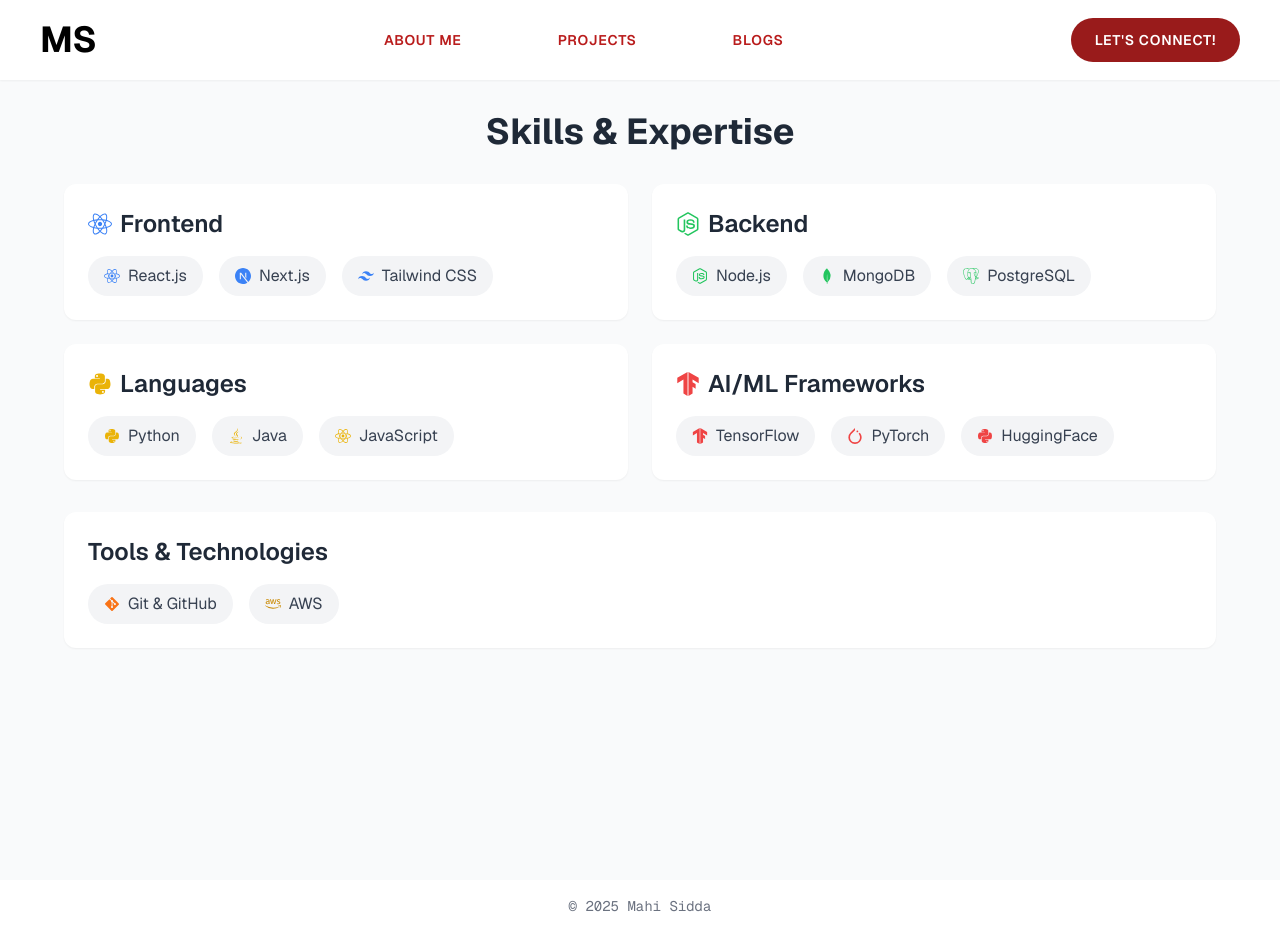
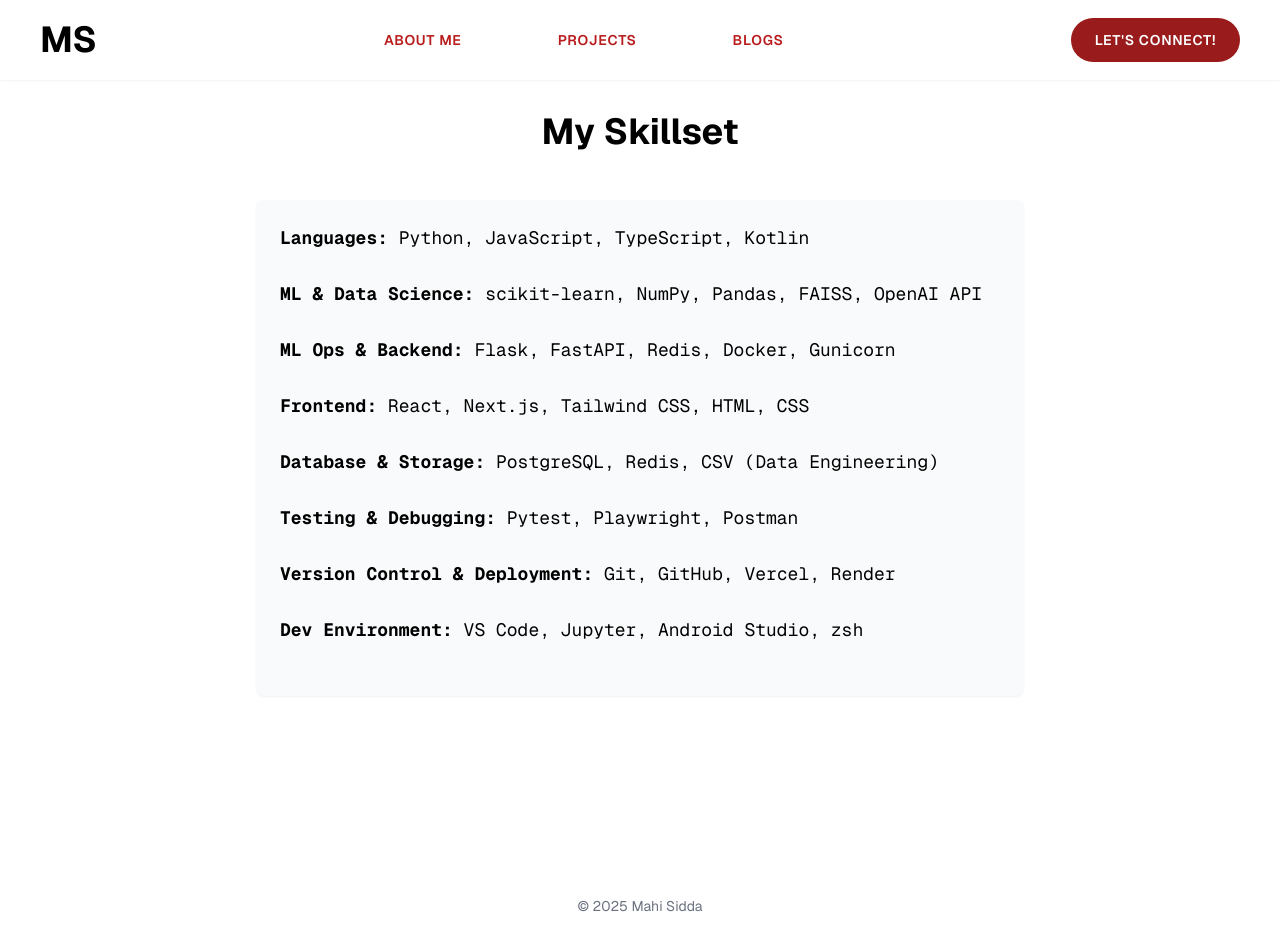
Before and after one commit to Mahisidda/portfolio, a Next.js app: page /skills in a window 1280 px wide. Built offline with nearby package versions, Linux system fonts and the light colour scheme.

Commit message:
Polished Front page, skills set page, footer note on the frontpage, Technical project page, blogs page

```diff
--- a/src/app/blogs/page.js
+++ b/src/app/blogs/page.js
@@ -5,7 +5,7 @@
 export default function BlogsPage() {
   return (
     <div className="px-4 py-8 max-w-7xl mx-auto">
-      <div className="space-y-4">
+      <div className="space-y-4 flex flex-col items-center">
         {blogs.map((blog, index) => (
           <Link
             href={`/blogs/${blog.id}`}
--- a/src/app/layout.js
+++ b/src/app/layout.js
@@ -2,6 +2,7 @@
 import Sidebar from "@/components/Sidebar.js";
 import "./globals.css";
 import Image from 'next/image';
+import ConditionalFooter from "@/components/ConditionalFooter";
 
 const geistSans = Geist({
   variable: "--font-geist-sans",
@@ -35,11 +36,7 @@
         <main className="flex-1 w-full pt-20">
           {children}
         </main>
-        <footer className="text-center py-4 font-mono">
-          <p className="text-sm text-gray-500">
-            &copy; 2025 Mahi Sidda
-          </p>
-        </footer>
+        <ConditionalFooter />
       </body>
     </html>
   );
--- a/src/app/page.js
+++ b/src/app/page.js
@@ -34,10 +34,10 @@
             {/* Container for Mahi Sidda name */}
             <div className="mb-5 leading-tight md:leading-normal" data-aos="fade-left" data-aos-delay="100">
               <h1 className="font-sans text-6xl sm:text-7xl lg:text-8xl font-extrabold tracking-tighter text-black">
-                Mahi
+                Mahi Sidda
               </h1>
               <p className="font-sans text-5xl sm:text-6xl lg:text-7xl font-semibold tracking-normal -mt-2 sm:-mt-3 text-black">
-                Sidda
+
               </p>
             </div>
             <p className="text-base sm:text-lg leading-relaxed text-black max-w-md text-justify" data-aos="fade-right" data-aos-delay="200">
@@ -45,7 +45,7 @@
 
               With hands-on experience in LLMs, RAG pipelines, and ML system design, I specialize in bridging the gap between cutting-edge research and real world applications.<br />
 
-              Recently, I built a production grade RAG model for a startup called Hashmint during a two month AI internship tailoring it to user needs from the ground up.<br />
+              Recently, I built a production grade RAG model for a startup called <a href="https://hashmint.in" target="_blank" rel="noopener noreferrer" className="text-black hover:text-yellow-600 font-semibold underline">hashmint.</a> during a two month AI internship tailoring it to user needs from the ground up.<br />
 
               I'm currently pursuing my Master's at Arizona State University, diving deep into deep learning, LLMs, and applied AI.
             </p>
@@ -62,7 +62,7 @@
             <div className="space-y-8">
               <div>
                 <p className="text-base sm:text-lg leading-relaxed max-w-md text-justify text-black ">
-                I've worked on <Link href="/projects" legacyBehavior><a className="text-red-600 hover:text-yellow-600 font-semibold underline"> Multiple</a></Link> projects,
+                I've worked on <Link href="/projects" legacyBehavior><a className="text-red-600 hover:text-yellow-600 font-semibold underline"> multiple impactful projects</a></Link>,
                 including a Fake News Detection system using multimodal learning, a Book Recommendation engine powered by collaborative filtering, and iVote,
                 a full-stack web application for secure digital voting. These projects strengthened my ability to build robust end-to-end ML pipelines,
                 apply deep learning techniques effectively, and develop AI solutions aligned with real-world user needs.
@@ -97,11 +97,10 @@
               Tools I Work With
             </h2>
             <div className="space-y-8">
-              <div>
-                <p className="text-base sm:text-lg leading-relaxed max-w-md text-justify text-black ">
-                  So far I have worked with Python, Scikit-learn, Docker, Git, Next.js, React, Tailwind CSS, and more.
-                </p>
-              </div>
+                <p className="text-base sm:text-lg leading-relaxed max-w-md text-justify text-black "> I've worked with a
+                  worked with <Link href="/skills" legacyBehavior><a className="text-red-600 hover:text-yellow-600 font-semibold underline">broad range of tools</a></Link> ,
+                  but the ones I enjoy and frequently use include:
+                   FAISS, scikit-learn, NumPy, Pandas,Flask, Redis etc.,                </p>
               {/* Add more tool details or categories here as needed */}
             </div>
           </div>
@@ -148,6 +147,10 @@
           </div>
         </div>
       </div>
+
+      <footer className="bg-black text-white text-sm text-center py-8">
+        <p>&copy; 2025 Mahi Sidda</p>
+      </footer>
     </div>
   );
 };
--- a/src/app/skills/page.js
+++ b/src/app/skills/page.js
@@ -1,92 +1,27 @@
-
 import React from 'react';
-import { FaReact, FaNodeJs, FaPython, FaJava, FaGitAlt, FaAws } from 'react-icons/fa';
-//import { DiKotlin } from "react-icons/di";
-import { SiNextdotjs, SiTailwindcss, SiMongodb, SiPostgresql, SiTensorflow, SiPytorch } from 'react-icons/si';
+// Commenting out unused imports for now, can be added back if needed by new content
+// import { FaReact, FaNodeJs, FaPython, FaJava, FaGitAlt, FaAws } from 'react-icons/fa';
+// import { SiNextdotjs, SiTailwindcss, SiMongodb, SiPostgresql, SiTensorflow, SiPytorch } from 'react-icons/si';
 
 function Skills() {
-  const skillCategories = [
-    {
-      title: 'Frontend',
-      icon: <FaReact className="w-6 h-6" />,
-      color: 'text-blue-500',
-      items: [
-        { name: 'React.js', icon: <FaReact /> },
-        { name: 'Next.js', icon: <SiNextdotjs /> },
-        { name: 'Tailwind CSS', icon: <SiTailwindcss /> }
-      ]
-    },
-    {
-      title: 'Backend',
-      icon: <FaNodeJs className="w-6 h-6" />,
-      color: 'text-green-500',
-      items: [
-        { name: 'Node.js', icon: <FaNodeJs /> },
-        { name: 'MongoDB', icon: <SiMongodb /> },
-        { name: 'PostgreSQL', icon: <SiPostgresql /> }
-      ]
-    },
-    {
-      title: 'Languages',
-      icon: <FaPython className="w-6 h-6" />,
-      color: 'text-yellow-500',
-      items: [
-        { name: 'Python', icon: <FaPython /> },
-        { name: 'Java', icon: <FaJava /> },
-        { name: 'JavaScript', icon: <FaReact /> },
-        //{ name: 'Kotlin', icon: <DiKotlin /> }
-      ]
-    },
-    {
-      title: 'AI/ML Frameworks',
-      icon: <SiTensorflow className="w-6 h-6" />,
-      color: 'text-red-500',
-      items: [
-        { name: 'TensorFlow', icon: <SiTensorflow /> },
-        { name: 'PyTorch', icon: <SiPytorch /> },
-        { name: 'HuggingFace', icon: <FaPython /> }
-      ]
-    }
-  ];
-
   return (
-    <div className="min-h-screen p-8 bg-gray-50">
-      <h1 className="text-4xl font-bold text-center mb-8 text-gray-800">Skills & Expertise</h1>
-
-      <div className="grid grid-cols-1 md:grid-cols-2 gap-6 max-w-6xl mx-auto">
-        {skillCategories.map((category, index) => (
-          <div key={index} className="bg-white rounded-xl p-6 shadow-sm hover:shadow-md transition-shadow">
-            <div className="flex items-center mb-4">
-              <span className={`${category.color} mr-2`}>{category.icon}</span>
-              <h2 className="text-2xl font-semibold text-gray-800">{category.title}</h2>
-            </div>
-
-            <div className="flex flex-wrap gap-4">
-              {category.items.map((skill, skillIndex) => (
-                <div
-                  key={skillIndex}
-                  className="flex items-center px-4 py-2 bg-gray-100 rounded-full hover:bg-yellow-100 transition-colors"
-                >
-                  <span className={`${category.color} mr-2`}>{skill.icon}</span>
-                  <span className="text-gray-700">{skill.name}</span>
-                </div>
-              ))}
-            </div>
+    <div className="min-h-screen p-8 bg-white">
+      <h1 className="text-4xl font-bold text-center mb-12 text-black">My Skillset</h1>
+      <div className="max-w-3xl mx-auto"> {/* Centering the content block */}
+        <div className="space-y-8 p-6 bg-gray-50 rounded-lg shadow-sm"> {/* Content block styling */}
+          <div>
+            <p className="text-base sm:text-lg leading-relaxed text-justify text-black font-mono">
+              <strong>Languages:</strong> Python, JavaScript, TypeScript, Kotlin <br /> <br />
+              <strong>ML & Data Science:</strong> scikit-learn, NumPy, Pandas, FAISS, OpenAI API <br /> <br />
+              <strong>ML Ops & Backend:</strong> Flask, FastAPI, Redis, Docker, Gunicorn <br /> <br />
+              <strong>Frontend:</strong> React, Next.js, Tailwind CSS, HTML, CSS <br /> <br />
+              <strong>Database & Storage:</strong> PostgreSQL, Redis, CSV (Data Engineering) <br /> <br />
+              <strong>Testing & Debugging:</strong> Pytest, Playwright, Postman <br /> <br />
+              <strong>Version Control & Deployment:</strong> Git, GitHub, Vercel, Render <br /> <br />
+              <strong>Dev Environment:</strong> VS Code, Jupyter, Android Studio, zsh <br /> <br />
+            </p>
           </div>
-        ))}
-      </div>
-
-      <div className="max-w-6xl mx-auto mt-8 bg-white rounded-xl p-6 shadow-sm">
-        <h2 className="text-2xl font-semibold text-gray-800 mb-4">Tools & Technologies</h2>
-        <div className="flex flex-wrap gap-4">
-          <div className="flex items-center px-4 py-2 bg-gray-100 rounded-full">
-            <FaGitAlt className="text-orange-500 mr-2" />
-            <span className="text-gray-700">Git & GitHub</span>
-          </div>
-          <div className="flex items-center px-4 py-2 bg-gray-100 rounded-full">
-            <FaAws className="text-yellow-600 mr-2" />
-            <span className="text-gray-700">AWS</span>
-          </div>
+          {/* Add more tool details or categories here as needed */}
         </div>
       </div>
     </div>
@@ -94,16 +29,3 @@
 }
 
 export default Skills;
-
-
-/*
-import React from 'react'
-
-export default function page() {
-  return (
-    <div style={{ display: 'flex', justifyContent: 'center', alignItems: 'center', height: '100vh' }}>
-      <h1 style={{ fontSize: '3em' }}>OOPS... UNDER CONSTRUCTION</h1>
-    </div>
-  )
-}
-*/
--- /dev/null
+++ b/src/components/ConditionalFooter.js
@@ -0,0 +1,18 @@
+"use client";
+import { usePathname } from 'next/navigation';
+
+export default function ConditionalFooter() {
+  const pathname = usePathname();
+
+  if (pathname === '/') {
+    return null; // Don't render footer on the homepage
+  }
+
+  return (
+    <footer className="text-center py-4">
+      <p className="text-sm text-gray-500">
+        &copy; 2025 Mahi Sidda
+      </p>
+    </footer>
+  );
+}
```
Also changed, not shown: src/app/aboutme/page.js (+14 -10 lines), src/app/projects/page.js (+8 -5 lines), src/components/Sidebar.js (+39 -3 lines).
